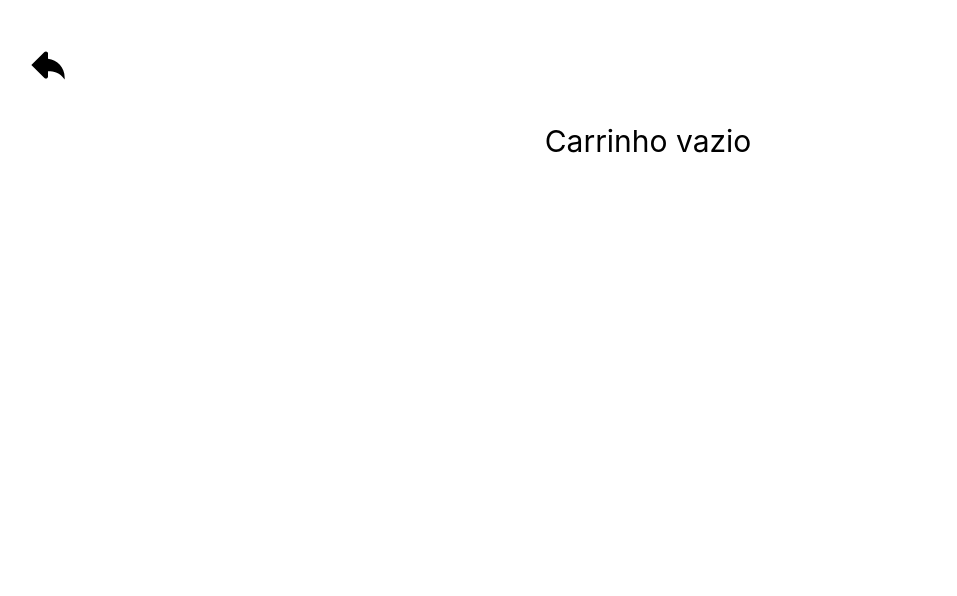
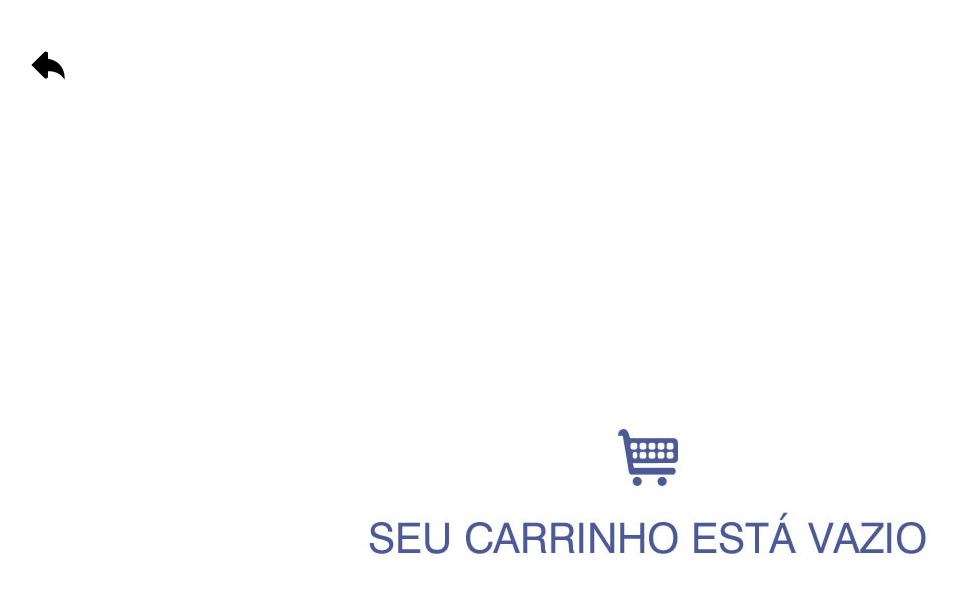
Before and after one commit to tryber/sd-02-week14-project-frontend-online-store-3, a React (Create React App) app: page /shopping_cart in a window 1280 px wide. Shown: the top 596 px of the page, without its empty margins (7-964 px from the left). Built offline with nearby package versions, Linux system fonts and the light colour scheme.

Commit message:
Adicionado imagem pra carrinho de compras vazio

```diff
--- a/src/pages/ShoppingCart.css
+++ b/src/pages/ShoppingCart.css
@@ -26,8 +26,13 @@ body {
 }
 
 .empty_content {
-  font-size: 30px;
-  text-align: center;
+  display: flex;
+  justify-content: center;
+  height: 800px
+}
+
+.empty_content > img {
+  align-self: center;
 }
 
 .flex_cart_container {
--- a/src/pages/ShoppingCart.js
+++ b/src/pages/ShoppingCart.js
@@ -1,6 +1,7 @@
 import React from 'react';
 import { Link, Redirect } from 'react-router-dom';
 import './ShoppingCart.css';
+import teste from '../imgs/carrinho-vazio.jpg';
 
 class ShoppingCart extends React.Component {
   constructor(props) {
@@ -189,7 +190,9 @@ class ShoppingCart extends React.Component {
     return (
       <div>
         {this.returnButton()}
-        <p className="empty_content">Carrinho vazio</p>
+        <div className="empty_content">
+          <img src={teste} alt="return button" />
+        </div>
       </div>
     );
   }
```
Also changed, not shown: src/imgs/carrinho-vazio.jpg (added).
